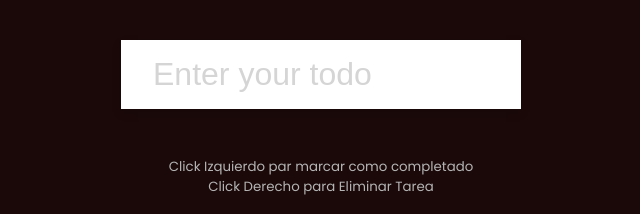
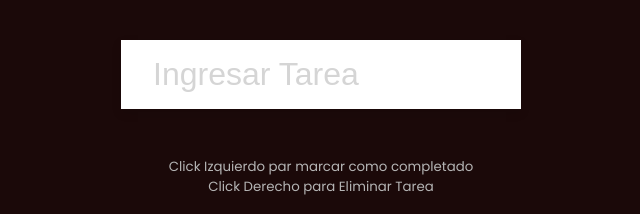
Before and after one commit to alexisEML/todoApp.github.io, a plain HTML site: page index.html in a window 1280 px wide. Shown: the top 214 px of the page, 319-959 px from the left. Drawn offline with Linux system fonts and the light colour scheme.

Commit message:
Update index.html

```diff
--- a/index.html
+++ b/index.html
@@ -16,7 +16,7 @@
                 type="text"
                 id="input"
                 class="input"
-                placeholder="Enter your todo"
+                placeholder="Ingresar Tarea"
                 autocomplete="off"
             />
             <ul class="todos" id="todos"></ul>
```
